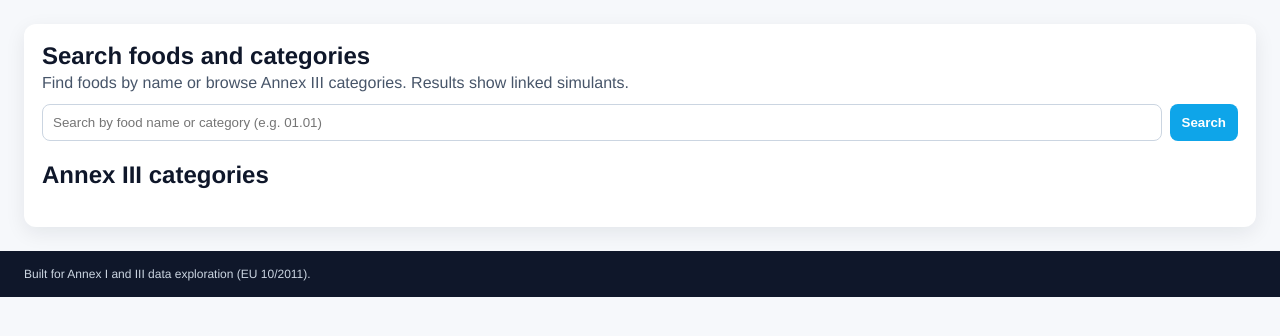
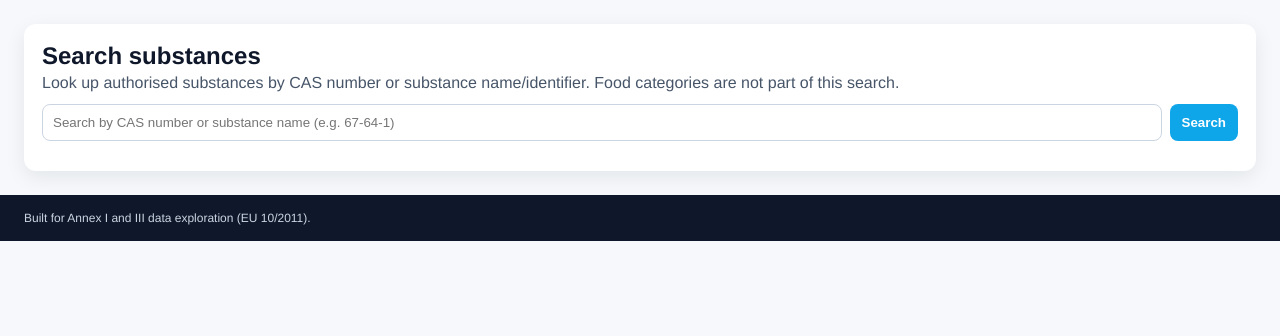
Before and after one commit to chemonke/legidb, a Flask app: page /search in a window 1280 px wide. Shown: the part 72-408 px from the top of the page. Run offline with Flask 3, Linux system fonts and the light colour scheme; data that the repository does not hold is empty; parts of the project's set-up code (start-up, migrations or seed data) failed here and were passed over.

Commit message:
schlopschlopschlop

```diff
--- a/app/__init__.py
+++ b/app/__init__.py
@@ -3,7 +3,19 @@ from flask import Flask
 from sqlalchemy import create_engine
 from sqlalchemy.orm import scoped_session, sessionmaker
 
-from .models import Base
+from .models import (
+    Base,
+    Annex1GroupRestriction,
+    Food,
+    FoodCategory,
+    FoodCategorySimulant,
+    Simulant,
+    SmEntry,
+    SmEntryGroupRestriction,
+    SmEntryLimit,
+    Substance,
+    SmlKind,
+)
 from .routes import pages_bp
 from .api import api_bp
 
@@ -22,6 +34,8 @@ def create_app():
 
     Base.metadata.create_all(engine)
 
+    _seed_if_empty(SessionLocal)
+
     app.session = SessionLocal
 
     app.register_blueprint(pages_bp)
@@ -33,3 +47,100 @@ def create_app():
         return response_or_exc
 
     return app
+
+
+def _seed_if_empty(SessionLocal):
+    """Populate sample data if the database is empty to keep the demo API usable."""
+    session = SessionLocal()
+    try:
+        has_foods = session.query(Food).count() > 0
+        has_substances = session.query(Substance).count() > 0
+        if has_foods or has_substances:
+            return
+
+        categories = [
+            FoodCategory(ref_no="01.01", description="Non-processed food for infants and young children", acidic=False, frf=3),
+            FoodCategory(ref_no="01.02", description="Processed cereal-based food for infants and young children", acidic=False, frf=3),
+            FoodCategory(ref_no="02.01", description="Fruit juices and nectars", acidic=True, frf=1),
+            FoodCategory(ref_no="03.01", description="Milk and dairy products", acidic=False, frf=1),
+        ]
+        session.add_all(categories)
+
+        simulants = [
+            Simulant(name="Simulant A - Ethanol 10%", abbreviation="A"),
+            Simulant(name="Simulant B - Acetic acid 3%", abbreviation="B"),
+            Simulant(name="Simulant D1 - Ethanol 50%", abbreviation="D1"),
+            Simulant(name="Simulant D2 - Sunflower oil", abbreviation="D2"),
+        ]
+        session.add_all(simulants)
+        session.flush()
+
+        junctions = [
+            FoodCategorySimulant(food_category_id=1, simulant_id=1),
+            FoodCategorySimulant(food_category_id=1, simulant_id=2),
+            FoodCategorySimulant(food_category_id=2, simulant_id=1),
+            FoodCategorySimulant(food_category_id=2, simulant_id=2),
+            FoodCategorySimulant(food_category_id=2, simulant_id=3),
+            FoodCategorySimulant(food_category_id=3, simulant_id=1),
+            FoodCategorySimulant(food_category_id=3, simulant_id=2),
+            FoodCategorySimulant(food_category_id=3, simulant_id=4),
+            FoodCategorySimulant(food_category_id=4, simulant_id=1),
+            FoodCategorySimulant(food_category_id=4, simulant_id=4),
+        ]
+        session.add_all(junctions)
+
+        foods = [
+            Food(name="Infant formula", food_category_id=1),
+            Food(name="Baby cereal", food_category_id=2),
+            Food(name="Apple juice", food_category_id=3),
+            Food(name="Whole milk", food_category_id=4),
+        ]
+        session.add_all(foods)
+
+        substances = [
+            Substance(smiles="C2H4", cas_no="74-85-1", fcm_no=100, ec_ref_no=200),
+            Substance(smiles="C3H6O", cas_no="67-64-1", fcm_no=101, ec_ref_no=201),
+        ]
+        session.add_all(substances)
+        session.flush()
+
+        entries = [
+            SmEntry(
+                substance_id=substances[0].id,
+                fcm_no=100,
+                use_as_additive_or_ppa=False,
+                use_as_monomer_or_starting_substance=True,
+                frf_applicable=True,
+                restrictions_and_specifications="Use as monomer; FRF applies",
+            ),
+            SmEntry(
+                substance_id=substances[1].id,
+                fcm_no=101,
+                use_as_additive_or_ppa=True,
+                use_as_monomer_or_starting_substance=False,
+                frf_applicable=False,
+                restrictions_and_specifications="Additive; no FRF",
+            ),
+        ]
+        session.add_all(entries)
+        session.flush()
+
+        limits = [
+            SmEntryLimit(sm_entry_id=entries[0].id, kind=SmlKind.SML, value=5.0, raw_expression="5"),
+            SmEntryLimit(sm_entry_id=entries[1].id, kind=SmlKind.ND, value=None, raw_expression="ND"),
+        ]
+        session.add_all(limits)
+
+        group = Annex1GroupRestriction(
+            group_restriction_no=1,
+            total_limit_value=60.0,
+            specification="Group 1 example",
+        )
+        session.add(group)
+        session.flush()
+        session.add(SmEntryGroupRestriction(sm_id=entries[0].id, group_restriction_id=group.id))
+
+        session.commit()
+        print("Database was empty; inserted sample data.")
+    finally:
+        session.close()
--- a/app/routes.py
+++ b/app/routes.py
@@ -1,7 +1,8 @@
 from flask import Blueprint, current_app, render_template, request
 from sqlalchemy import or_, select
+from sqlalchemy.orm import selectinload
 
-from .models import Food, FoodCategory, Simulant
+from .models import Food, FoodCategory, Simulant, SmEntry, Substance
 
 pages_bp = Blueprint("pages", __name__)
 
@@ -20,29 +21,28 @@ def search():
     q = request.args.get("q", "").strip()
     session = _get_session()
 
-    foods = []
+    substances = []
     if q:
         stmt = (
-            select(Food)
-            .join(FoodCategory)
+            select(Substance)
+            .options(
+                selectinload(Substance.sm_entries).selectinload(SmEntry.limits),
+                selectinload(Substance.sm_entries).selectinload(SmEntry.group_restrictions),
+            )
             .where(
                 or_(
-                    Food.name.ilike(f"%{q}%"),
-                    FoodCategory.description.ilike(f"%{q}%"),
-                    FoodCategory.ref_no.ilike(f"%{q}%"),
+                    Substance.cas_no.ilike(f"%{q}%"),
+                    Substance.smiles.ilike(f"%{q}%"),
                 )
             )
-            .order_by(Food.name)
+            .order_by(Substance.cas_no)
         )
-        foods = session.execute(stmt).scalars().all()
-
-    categories = session.execute(select(FoodCategory).order_by(FoodCategory.ref_no)).scalars().all()
+        substances = session.execute(stmt).scalars().all()
 
     return render_template(
         "search.html",
         query=q,
-        foods=foods,
-        categories=categories,
+        substances=substances,
     )
 
 
@@ -82,3 +82,8 @@ def charts():
         foods_per_category=foods_per_category,
         simulants_per_category=simulants_per_category,
     )
+
+
+@pages_bp.route("/api")
+def api_docs():
+    return render_template("api.html")
--- a/static/style.css
+++ b/static/style.css
@@ -111,6 +111,18 @@ footer {
   padding: 10px;
   border: 1px solid #e2e8f0;
 }
+.pill.tight {
+  padding: 4px 8px;
+  border-radius: 999px;
+  margin-right: 6px;
+  display: inline-block;
+}
+.limit-block {
+  display: flex;
+  flex-direction: column;
+  gap: 4px;
+  margin-bottom: 8px;
+}
 .pill-title { font-weight: 700; }
 .pill-desc { color: #475569; font-size: 14px; }
 .chart-grid {
@@ -124,6 +136,13 @@ footer {
   padding: 12px;
   box-shadow: 0 6px 20px rgba(15, 23, 42, 0.08);
 }
+pre {
+  background: #0f172a;
+  color: #e5e7eb;
+  padding: 12px;
+  border-radius: 10px;
+  overflow-x: auto;
+}
 @media (max-width: 768px) {
   header { flex-direction: column; align-items: flex-start; }
   .hero { grid-template-columns: 1fr; }
--- a/templates/base.html
+++ b/templates/base.html
@@ -20,7 +20,7 @@
       <a href="{{ url_for('pages.index') }}">Overview</a>
       <a href="{{ url_for('pages.search') }}">Search</a>
       <a href="{{ url_for('pages.charts') }}">Graphics</a>
-      <a href="{{ url_for('api.foods') }}">API</a>
+      <a href="{{ url_for('pages.api_docs') }}">API</a>
     </nav>
   </header>
 
--- a/templates/index.html
+++ b/templates/index.html
@@ -35,7 +35,7 @@
   <article>
     <h3>Workflow</h3>
     <p>
-      1) Load data into MariaDB; 2) Search by food category or name; 3) Pull JSON from the API;
+      1) Load data into MariaDB; 2) Search by CAS number or substance name; 3) Pull JSON from the API;
       4) Visualise coverage through the graphics tab.
     </p>
   </article>
--- a/templates/search.html
+++ b/templates/search.html
@@ -3,39 +3,61 @@
 {% block content %}
 <section class="section">
   <div class="section-header">
-    <h1>Search foods and categories</h1>
-    <p>Find foods by name or browse Annex III categories. Results show linked simulants.</p>
+    <h1>Search substances</h1>
+    <p>Look up authorised substances by CAS number or substance name/identifier. Food categories are not part of this search.</p>
   </div>
   <form class="search-form" method="get">
-    <input type="text" name="q" placeholder="Search by food name or category (e.g. 01.01)" value="{{ query }}">
+    <input type="text" name="q" placeholder="Search by CAS number or substance name (e.g. 67-64-1)" value="{{ query }}">
     <button type="submit">Search</button>
   </form>
 
-  {% if query and not foods %}
+  {% if query and not substances %}
     <p class="muted">No matches for "{{ query }}". Try a different term.</p>
   {% endif %}
 
-  {% if foods %}
+  {% if substances %}
     <table class="data-table">
       <thead>
         <tr>
-          <th>Food</th>
-          <th>Category</th>
-          <th>Simulants</th>
+          <th>CAS number</th>
+          <th>Name / identifier</th>
+          <th>Identifiers</th>
+          <th>Limits & notes</th>
         </tr>
       </thead>
       <tbody>
-        {% for food in foods %}
+        {% for substance in substances %}
           <tr>
-            <td>{{ food.name }}</td>
+            <td>{{ substance.cas_no or "—" }}</td>
+            <td>{{ substance.smiles or "—" }}</td>
             <td>
-              {{ food.food_category.ref_no }} - {{ food.food_category.description }}
+              <div>FCM No: {{ substance.fcm_no or "—" }}</div>
+              <div>EC Ref No: {{ substance.ec_ref_no or "—" }}</div>
             </td>
             <td>
-              {% if food.food_category.simulants %}
-                {{ food.food_category.simulants | map(attribute='abbreviation') | join(', ') }}
+              {% if substance.sm_entries %}
+                {% for entry in substance.sm_entries %}
+                  <div class="limit-block">
+                    {% if entry.limits %}
+                      {% for limit in entry.limits %}
+                        <span class="pill tight">{{ limit.kind.value }}
+                          {% if limit.value is not none %}
+                            {{ "%.3f"|format(limit.value) }}
+                          {% elif limit.raw_expression %}
+                            {{ limit.raw_expression }}
+                          {% endif %}
+                        </span>
+                      {% endfor %}
+                    {% else %}
+                      <span class="muted">No SML recorded.</span>
+                    {% endif %}
+                    {% if entry.restrictions_and_specifications %}
+                      <div class="muted">{{ entry.restrictions_and_specifications }}</div>
+                    {% endif %}
+                  </div>
+                {% endfor %}
               {% else %}
-                <span class="muted">Not linked</span>
+                <span class="muted">No Annex I entry stored for this substance.</span>
               {% endif %}
             </td>
           </tr>
@@ -43,17 +65,5 @@
       </tbody>
     </table>
   {% endif %}
-
-  <div class="category-list">
-    <h2>Annex III categories</h2>
-    <div class="pill-grid">
-      {% for category in categories %}
-        <div class="pill">
-          <div class="pill-title">{{ category.ref_no }}</div>
-          <div class="pill-desc">{{ category.description }}</div>
-        </div>
-      {% endfor %}
-    </div>
-  </div>
 </section>
 {% endblock %}
```
